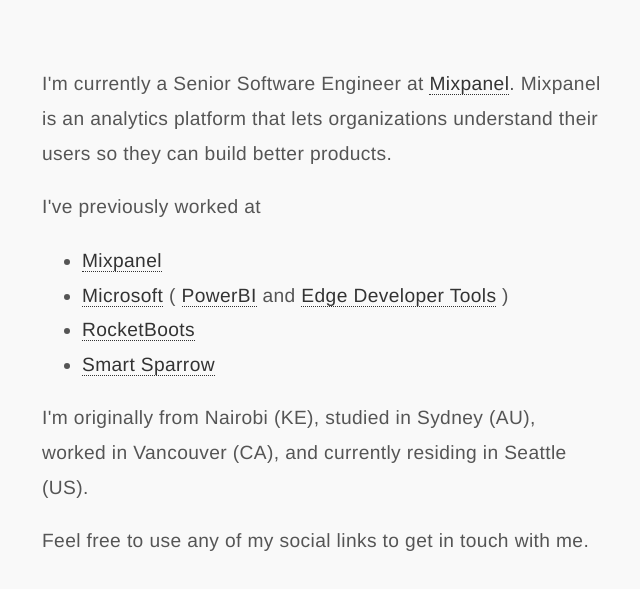
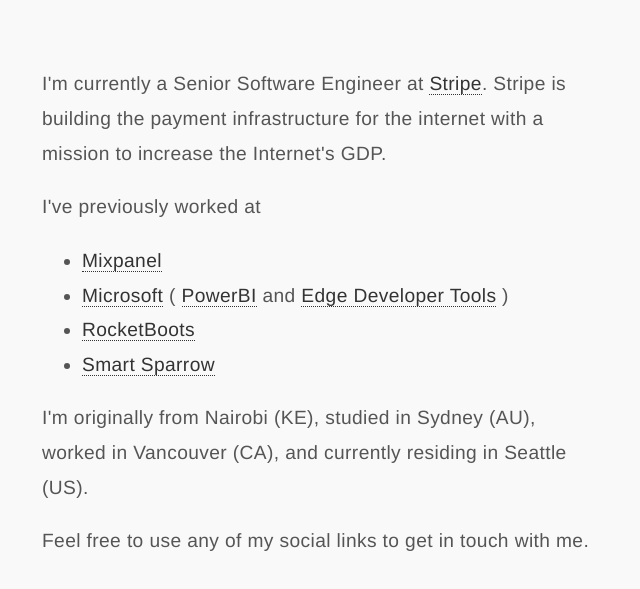
Before and after one commit to nojvek/nojvek.com, a website: page src/index.pug in a window 1280 px wide. Shown: the part 313-902 px from the top of the page, without its empty margins (318-958 px from the left). Drawn offline with nearby package versions, Linux system fonts and the light colour scheme; files that its build step writes are made by us from their sources; files whose address does not match are found by name.

Commit message:
update(index.pug): new job at Stripe

```diff
--- a/src/index.pug
+++ b/src/index.pug
@@ -38,8 +38,8 @@
     .about-me
       p
         = `I'm currently a Senior Software Engineer at `
-        a(href='https://mixpanel.com', target='_blank') Mixpanel
-        = `. Mixpanel is an analytics platform that lets organizations understand their users so they can build better products.`
+        a(href='https://stripe.com', target='_blank') Stripe
+        = `. Stripe is building the payment infrastructure for the internet with a mission to increase the Internet's GDP.`
 
       p
         | I've previously worked at
```
